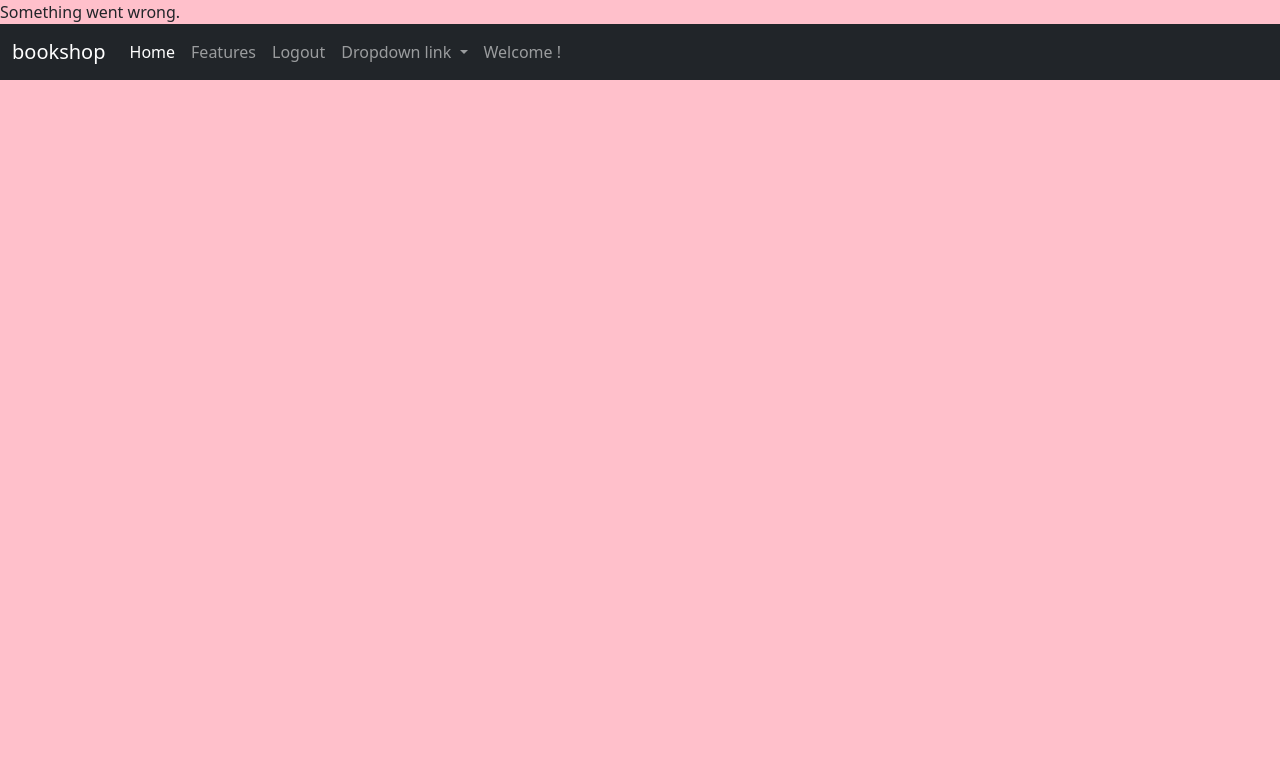
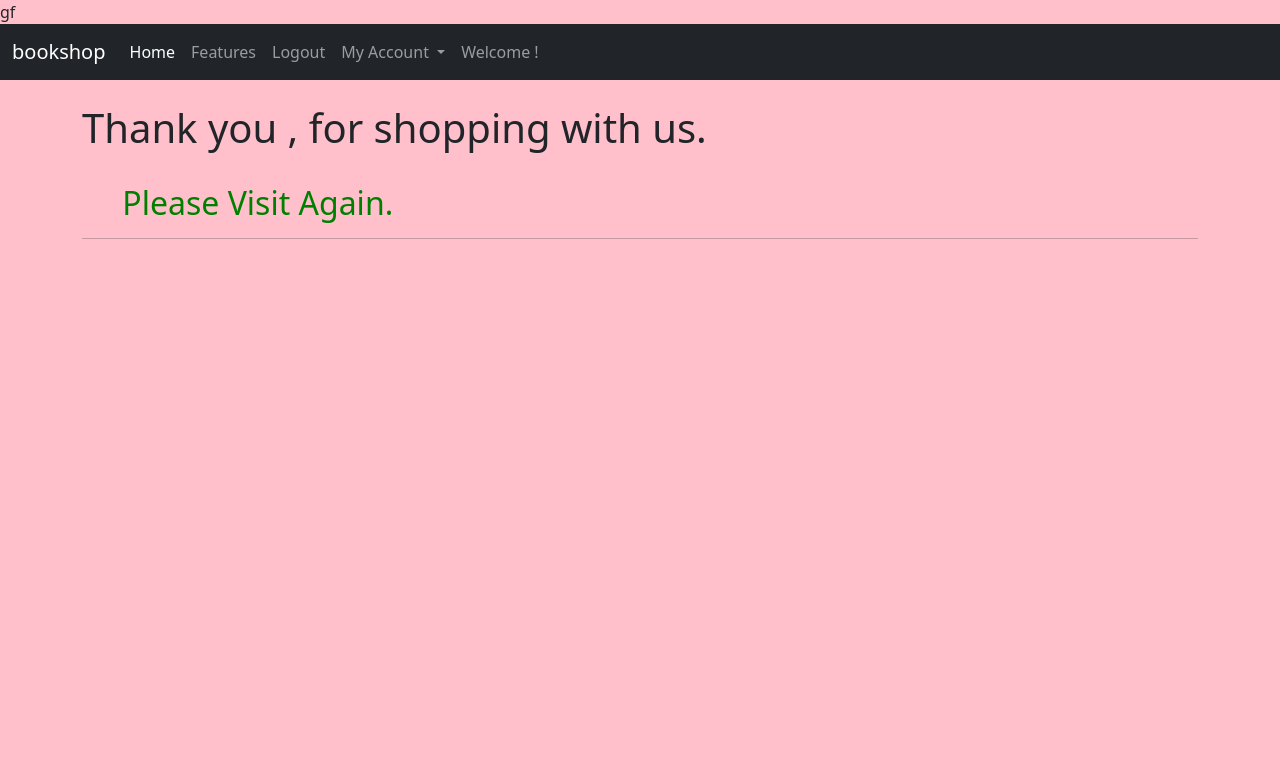
Before and after one commit to krishnakanthati/bookshop, a PHP site: page /orders.php in a window 1280 px wide. Shown: the top 775 px of the page. Run offline with PHP 8.4, Linux system fonts and the light colour scheme; tables that the repository leaves empty or names only in its code hold one stand-in row (values such as "Sample post").

Commit message:
new commit

```diff
--- a/admin.php
+++ b/admin.php
@@ -78,7 +78,10 @@
               <input type="number" min="0" class="form-control" name="stock" placeholder="Stock">
             </div>
           </div>
-          <input type="submit" name="upload" value="upload" class="btn btn-primary my-4 col-md-12">
+          <div class="form-group col-md-12">
+            <input type="submit" name="upload" value="upload" class="btn btn-primary my-4 col-md-12">
+          </div>
+
         </form>
       </div>
 
--- a/orders.php
+++ b/orders.php
@@ -8,11 +8,16 @@
     mysqli_stmt_bind_param($stmt, "si", $_SESSION['username'], $_SESSION['total']);
 
     // try to execute the query
-    if (mysqli_stmt_execute($stmt)) {
-        echo "Thanks  for shopping with us.";
-    } else {
-        echo "Something went wrong.";
-    }
+    mysqli_stmt_execute($stmt);
+}
+
+$name = $_SESSION["username"];
+$sql = "SELECT 'id' FROM registers WHERE username='$name' limit 1";
+$result = mysqli_query($connect, $sql);
+// echo $result;
+if ($result !== false) {
+    $value = mysqli_fetch_field($result);
+    echo 'gf';
 }
 
 ?>
@@ -47,12 +52,10 @@
                     </li>
                     <li class="nav-item dropdown">
                         <a class="nav-link dropdown-toggle" href="#" role="button" data-bs-toggle="dropdown">
-                            Dropdown link
+                            My Account
                         </a>
                         <ul class="dropdown-menu">
-                            <li><a class="dropdown-item" href="admin.php">Admin</a></li>
-                            <li><a class="dropdown-item" href="#">Another action</a></li>
-                            <li><a class="dropdown-item" href="#">Something else here</a></li>
+                            <li><a class="dropdown-item" href="#"><?php echo ucfirst($_SESSION['username']) . '!'; ?></a></li>
                         </ul>
                     </li>
                     <li class="nav-item">
@@ -63,6 +66,13 @@
         </div>
     </nav>
     <div class="container mt-4">
+        <strong>
+            <h1>Thank you <?php echo ucfirst($_SESSION['username']) . ','; ?> for shopping with us.</h1>
+        </strong><br>
+        <strong>
+            <h2 style="color: green;">&emsp; Please Visit Again.</h2>
+        </strong>
+        <hr>
 
     </div>
 
```
